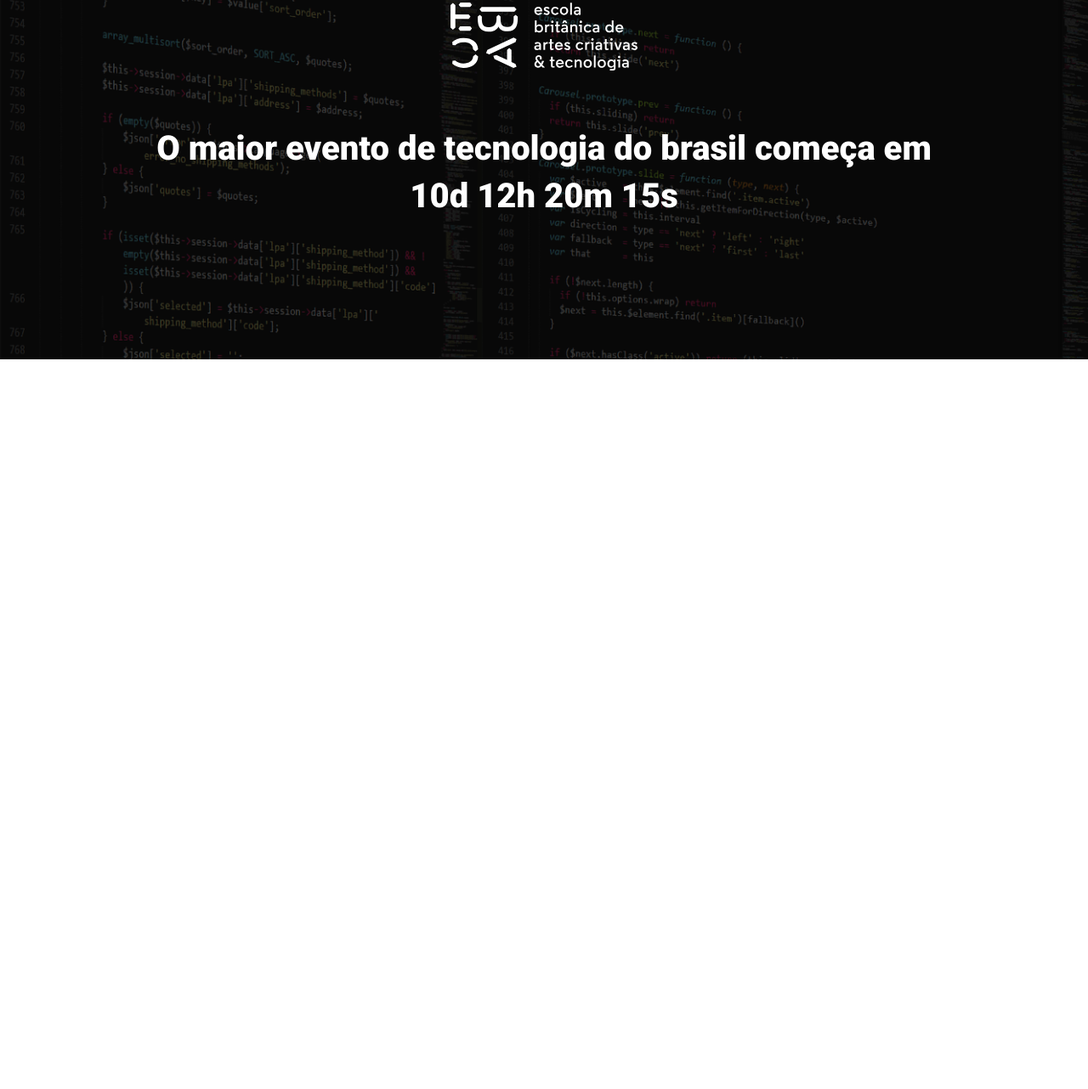
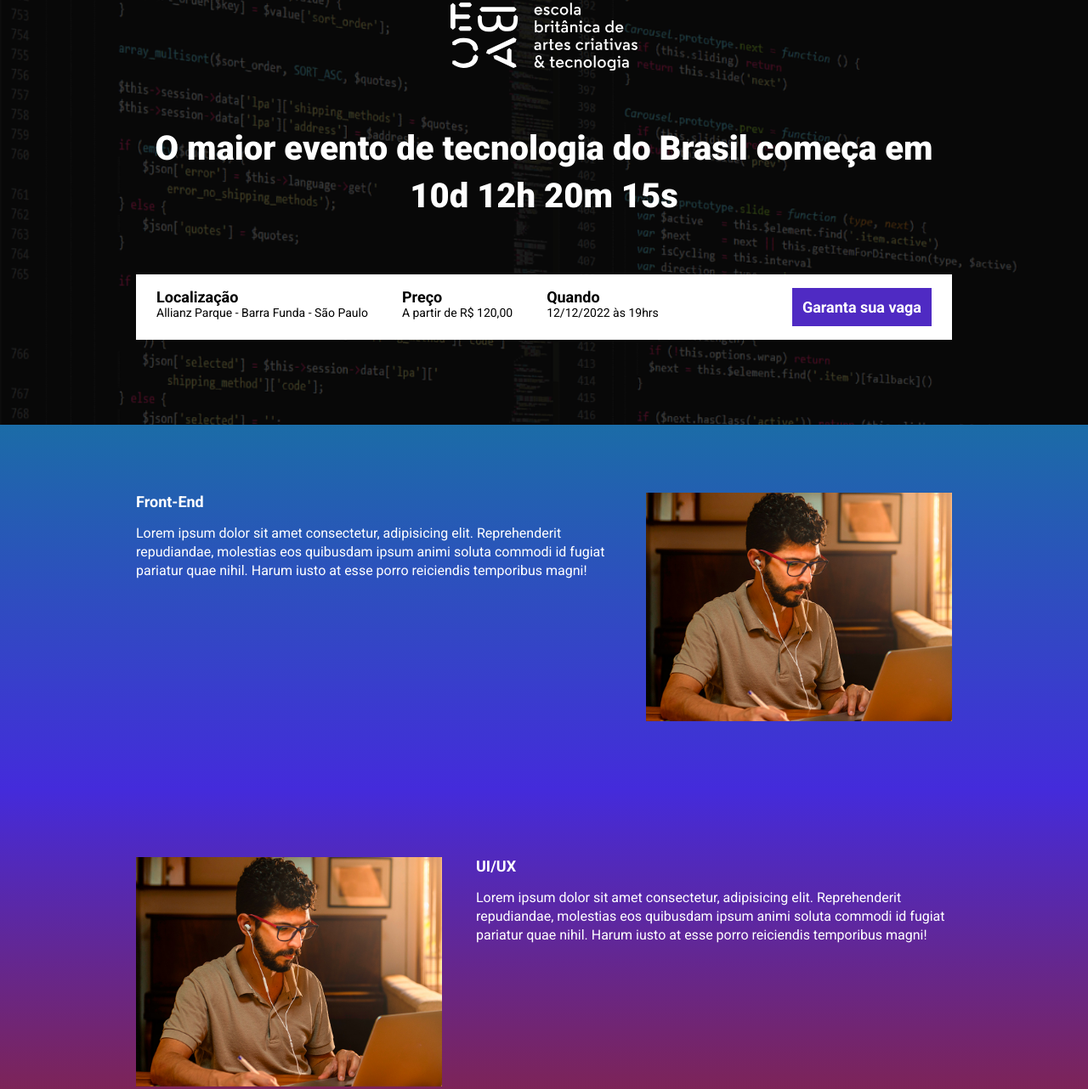
Before and after one commit to vitor216/Ebac_tech_talks, a website built with Parcel: page src/index.html in a window 1280 px wide. Shown: the part 61-1343 px from the top of the page at 85% size. Before the commit the page ends 800 px from the top, so only its background shows below. Built offline with nearby package versions, Linux system fonts and the light colour scheme.

Commit message:
finalizando sesoes

```diff
--- a/src/index.html
+++ b/src/index.html
@@ -4,6 +4,7 @@
     <meta charset="UTF-8">
     <meta name="viewport" content="width=device-width, initial-scale=1.0">
     <link rel="stylesheet" href="styles/main.scss">
+    <link rel="stylesheet" href="https://unpkg.com/aos@next/dist/aos.css" />
     <link rel="preconnect" href="https://fonts.googleapis.com">
 <link rel="preconnect" href="https://fonts.gstatic.com" crossorigin>
 <link href="https://fonts.googleapis.com/css2?family=Roboto:wght@400;700;900&display=swap" rel="stylesheet">
@@ -14,11 +15,73 @@
         <div class="container">
             <img class="hero__logo" src="./images/ebac_logo.svg" alt="EBAC">
             <p class="hero__text">
-                O maior evento de tecnologia do brasil começa em 10d 12h 20m 15s
+                O maior evento de tecnologia do Brasil começa em 10d 12h 20m 15s
             </p>
+            <div class="infos-bar">
+                <ul class="infos-bar__infos">
+                    <li class="infos-bar__infos__item">
+                        <b>Localização</b>
+                        Allianz Parque - Barra Funda - São Paulo
+                    </li>
+                    <li class="infos-bar__infos__item">
+                        <b>Preço</b>
+                        A partir de R$ 120,00
+                    </li>
+                    <li class="infos-bar__infos__item">
+                        <b>Quando</b>
+                        12/12/2022 às 19hrs
+                    </li>
+                </ul>
+                <a href="#" class="button button--primary">Garanta sua vaga</a>
+            </div>
         </div>
     </header>
+    <section class="event event--frontend">
+        <div class="container" data-aos="fade-right">
+            <div class="event__details">
+                <h2 class="event__details__title" >Front-End</h2>
+                <p class="event__details__description">
+                    Lorem ipsum dolor sit amet consectetur, adipisicing elit. Reprehenderit repudiandae, molestias eos quibusdam ipsum animi soluta commodi id fugiat pariatur quae nihil. Harum iusto at esse porro reiciendis temporibus magni!
+                </p>
+            </div>
+            <img class="event__image" src="./images/frontend.png" alt="Front-End">
+        </div>
+    </section>
+    <section class="event event--ux-ui event--image-left">
+        <div class="container" data-aos="fade-left">
+            <div class="event__details">
+                <h2 class="event__details__title" >UI/UX</h2>
+                <p class="event__details__description">
+                    Lorem ipsum dolor sit amet consectetur, adipisicing elit. Reprehenderit repudiandae, molestias eos quibusdam ipsum animi soluta commodi id fugiat pariatur quae nihil. Harum iusto at esse porro reiciendis temporibus magni!
+                </p>
+            </div>
+            <img class="event__image" src="./images/frontend.png" alt="Front-End">
+        </div>
+    </section>
+    <section class="event event--data-science">
+        <div class="container" data-aos="fade-right">
+            <div class="event__details">
+                <h2 class="event__details__title" >Data Science</h2>
+                <p class="event__details__description">
+                    Lorem ipsum dolor sit amet consectetur, adipisicing elit. Reprehenderit repudiandae, molestias eos quibusdam ipsum animi soluta commodi id fugiat pariatur quae nihil. Harum iusto at esse porro reiciendis temporibus magni!
+                </p>
+            </div>
+            <img class="event__image" src="./images/frontend.png" alt="Front-End">
+        </div>
+    </section>
+    <section class="event event--backend event--image-left">
+        <div class="container" data-aos="fade-left">
+            <div class="event__details">
+                <h2 class="event__details__title" >back-end</h2>
+                <p class="event__details__description">
+                    Lorem ipsum dolor sit amet consectetur, adipisicing elit. Reprehenderit repudiandae, molestias eos quibusdam ipsum animi soluta commodi id fugiat pariatur quae nihil. Harum iusto at esse porro reiciendis temporibus magni!
+                </p>
+            </div>
+            <img class="event__image" src="./images/frontend.png" alt="Front-End">
+        </div>
+    </section>
 
+    <script src="https://unpkg.com/aos@next/dist/aos.js"></script>
     <script src="scripts/main.js"></script>
 </body>
 </html>
--- a/src/scripts/main.js
+++ b/src/scripts/main.js
@@ -1 +1 @@
-console.log("Olá Mundo");
+AOS.init();
--- /dev/null
+++ b/src/styles/_event.scss
@@ -0,0 +1,63 @@
+@use 'variables';
+
+.event {
+    padding: 80px 0;
+
+    &--frontend {
+        background-image: linear-gradient(variables.$blue1, variables.$blue2);
+    }
+
+    &--ux-ui {
+        background-image: linear-gradient(variables.$blue2, variables.$pink);
+    }
+
+    &--data-science {
+        background-image: linear-gradient(variables.$pink, variables.$yellow);
+    }
+
+    &--backend {
+        background-image: linear-gradient(variables.$yellow, variables.$pink);
+    }
+
+    &--image-left {
+        .container {
+            flex-direction: row-reverse;
+        }
+    }
+
+    .container {
+        display: flex;
+        gap: 40px;
+    }
+
+    &__image {
+        max-width: 360px;
+    }
+
+    &__details {
+        &__title {
+            font-size: 18px;
+            font-weight: bold;
+            margin-bottom: 16px;
+        }
+
+        &__description {
+            line-height: 22px;
+        }
+    }
+
+    @media (max-width: 640px) {
+        .container {
+            display: block;
+        }
+
+        &__image {
+            width: 100%;
+        }
+
+        &__details {
+            margin-right: 0;
+            margin-bottom: 16px;
+        }
+    }
+}
--- /dev/null
+++ b/src/styles/_variables.scss
@@ -0,0 +1,8 @@
+$textColor: #fff;
+$secundaryTextColor:#000;
+
+$blue1: #1b6ca7;
+$blue2: #442bdb;
+$pink: #89223b;
+$yellow: #9c791d;
+$purple: #4f2ac3;
--- /dev/null
+++ b/src/styles/components/_buttons.scss
@@ -0,0 +1,25 @@
+@use '../variables';
+
+.button {
+    padding: 12px;
+    font-size: 18px;
+    font-weight: bold;
+    text-decoration: none;
+    text-align: center;
+    white-space: nowrap;
+
+    &--primary {
+        color: variables.$textColor;
+        background-color: variables.$purple;
+    }
+
+    @media (max-width: 640px) {
+        display: block;
+        width: 100%;
+    }
+
+    @media (max-width: 1024px) {
+        display: flex;
+        align-items: center;
+    }
+}
--- /dev/null
+++ b/src/styles/components/_infos_bar.scss
@@ -0,0 +1,42 @@
+@use '../variables';
+
+.infos-bar {
+    padding: 16px 24px;
+    background-color: variables.$textColor;
+    display: flex;
+    justify-content: space-between;
+
+    &__infos {
+        display: flex;
+        gap: 40px;
+
+        &__item {
+            font-size: 14px;
+            color: variables.$secundaryTextColor;
+
+            b {
+                color: variables.$secundaryTextColor;
+                font-size: 18px;
+                display: block;
+            }
+        }
+    }
+
+    @media (max-width: 640px) {
+        display: block;
+
+        &__infos {
+            display: block;
+
+            &__item {
+                margin-bottom: 24px;
+            }
+        }
+    }
+
+    @media (max-width: 1024px) {
+        &__infos {
+            gap: 16px;
+        }
+    }
+}
--- a/src/styles/main.scss
+++ b/src/styles/main.scss
@@ -1,11 +1,16 @@
 @use 'hero';
+@use 'components/infos_bar';
+@use 'components/buttons';
+@use 'event';
+@use 'variables';
 
 * {
     margin: 0;
     padding: 0;
     box-sizing: border-box;
     font-family: Roboto, sans-serif;
-    color: #FFF;
+    color: variables.$textColor;
+    list-style: none;
 }
 
 .container {
```
